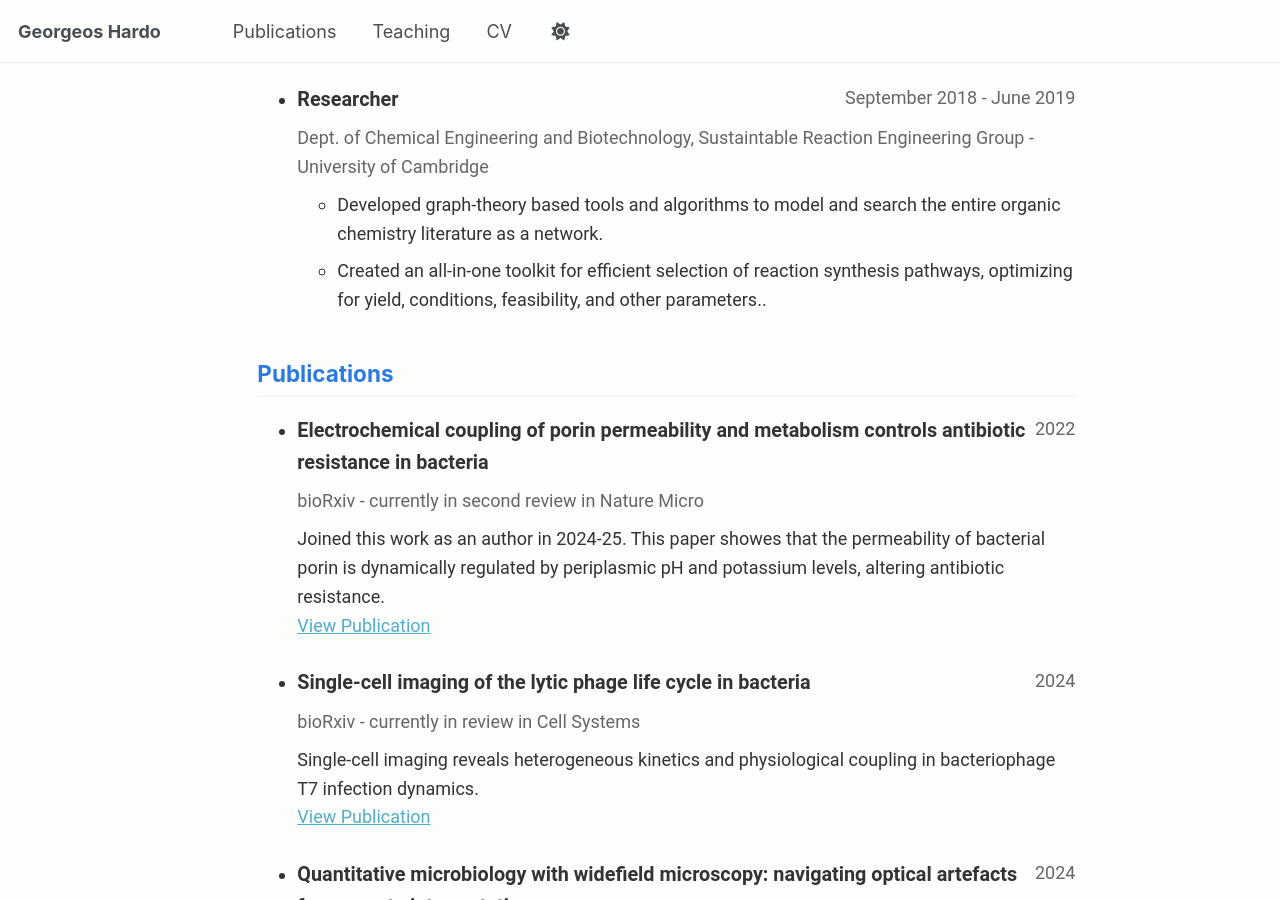
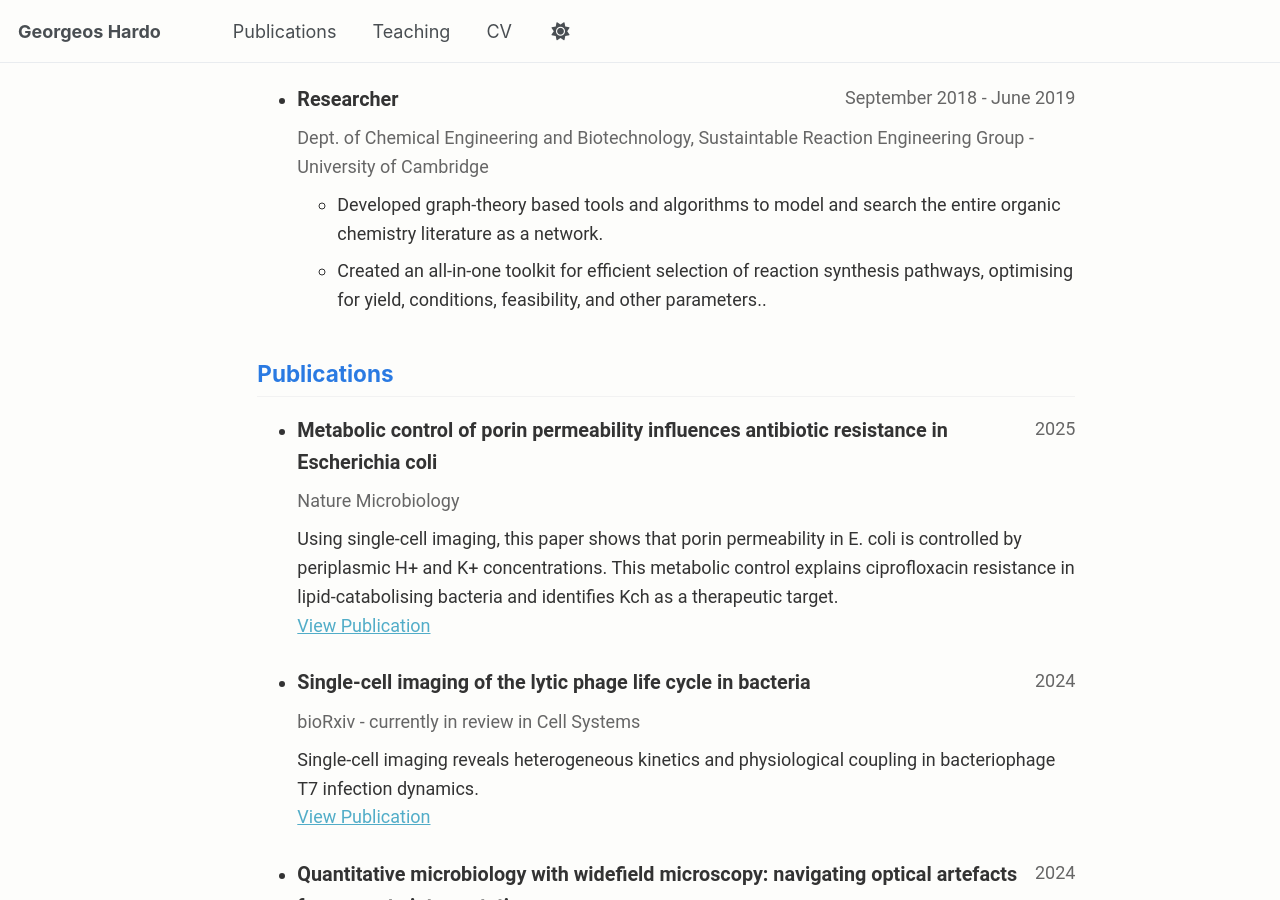
Before and after one commit to georgeoshardo/georgeoshardo.github.io, a Jekyll site: the page built from _pages/cv-json.md, in a window 1280 px wide and 900 px high, scrolled down 1794 px. Built offline with Jekyll 4.4.1, drawn with Linux system fonts in a browser that asks for light colours.

Commit message:
nature micro paper

```diff
--- a/_data/cv.json
+++ b/_data/cv.json
@@ -66,7 +66,7 @@
       "endDate": "June 2019",
       "highlights": [
         "Developed graph-theory based tools and algorithms to model and search the entire organic chemistry literature as a network.",
-        "Created an all-in-one toolkit for efficient selection of reaction synthesis pathways, optimizing for yield, conditions, feasibility, and other parameters.."
+        "Created an all-in-one toolkit for efficient selection of reaction synthesis pathways, optimising for yield, conditions, feasibility, and other parameters.."
       ]
     }
   ],
@@ -123,11 +123,11 @@
   "references": [],
   "publications": [
     {
-      "name": "Electrochemical coupling of porin permeability and metabolism controls antibiotic resistance in bacteria",
-      "publisher": "bioRxiv - currently in second review in Nature Micro",
-      "releaseDate": "2022-07-13",
-      "website": "https://www.biorxiv.org/content/10.1101/2022.07.13.499887v1.full",
-      "summary": "Joined this work as an author in 2024-25. This paper showes that the permeability of bacterial porin is dynamically regulated by periplasmic pH and potassium levels, altering antibiotic resistance."
+      "name": "Metabolic control of porin permeability influences antibiotic resistance in Escherichia coli",
+      "publisher": "Nature Microbiology",
+      "releaseDate": "2025-11-24",
+      "website": "https://doi.org/10.1038/s41564-025-02175-5",
+      "summary": "Using single-cell imaging, this paper shows that porin permeability in E. coli is controlled by periplasmic H+ and K+ concentrations. This metabolic control explains ciprofloxacin resistance in lipid-catabolising bacteria and identifies Kch as a therapeutic target."
     },
     {
       "name": "Single-cell imaging of the lytic phage life cycle in bacteria",
```
Also changed, not shown: _publications/2025-11-24-metabolic-control-porin-permeability.md (added, +15 -0 lines).
